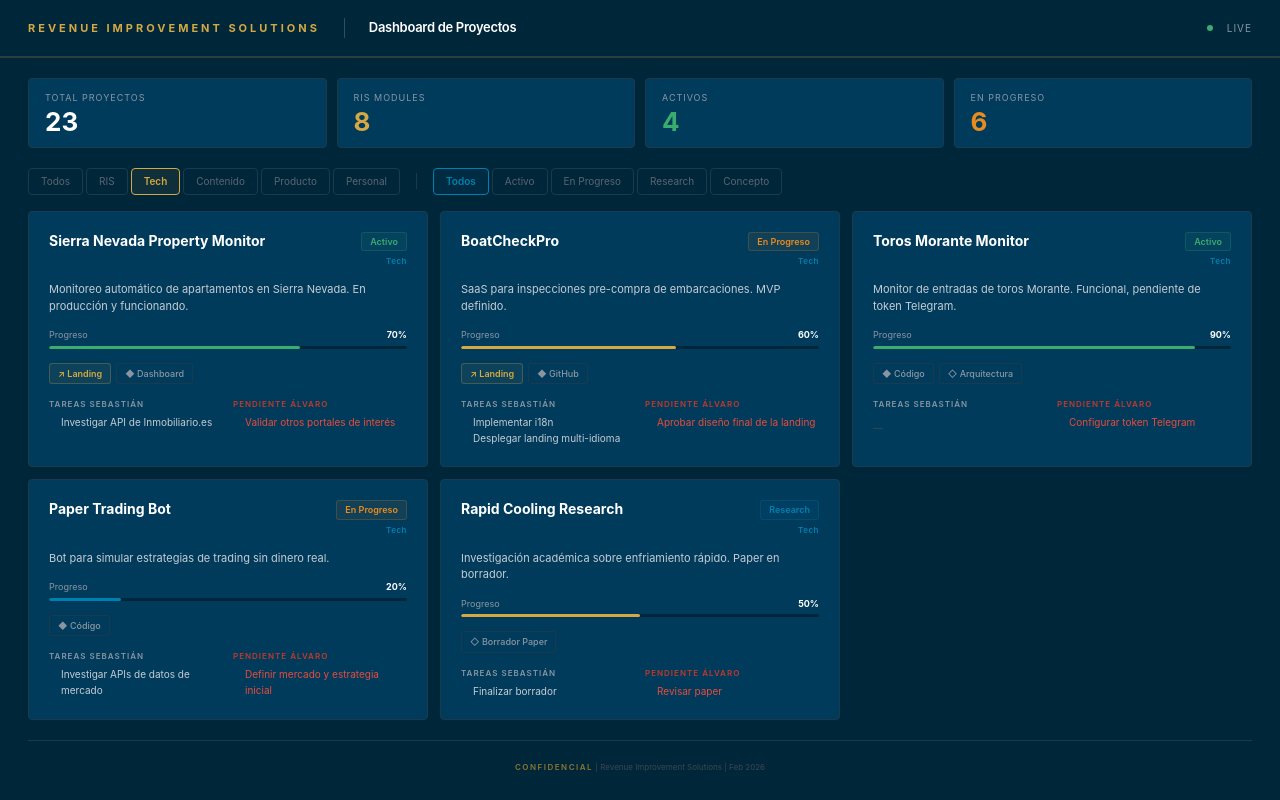
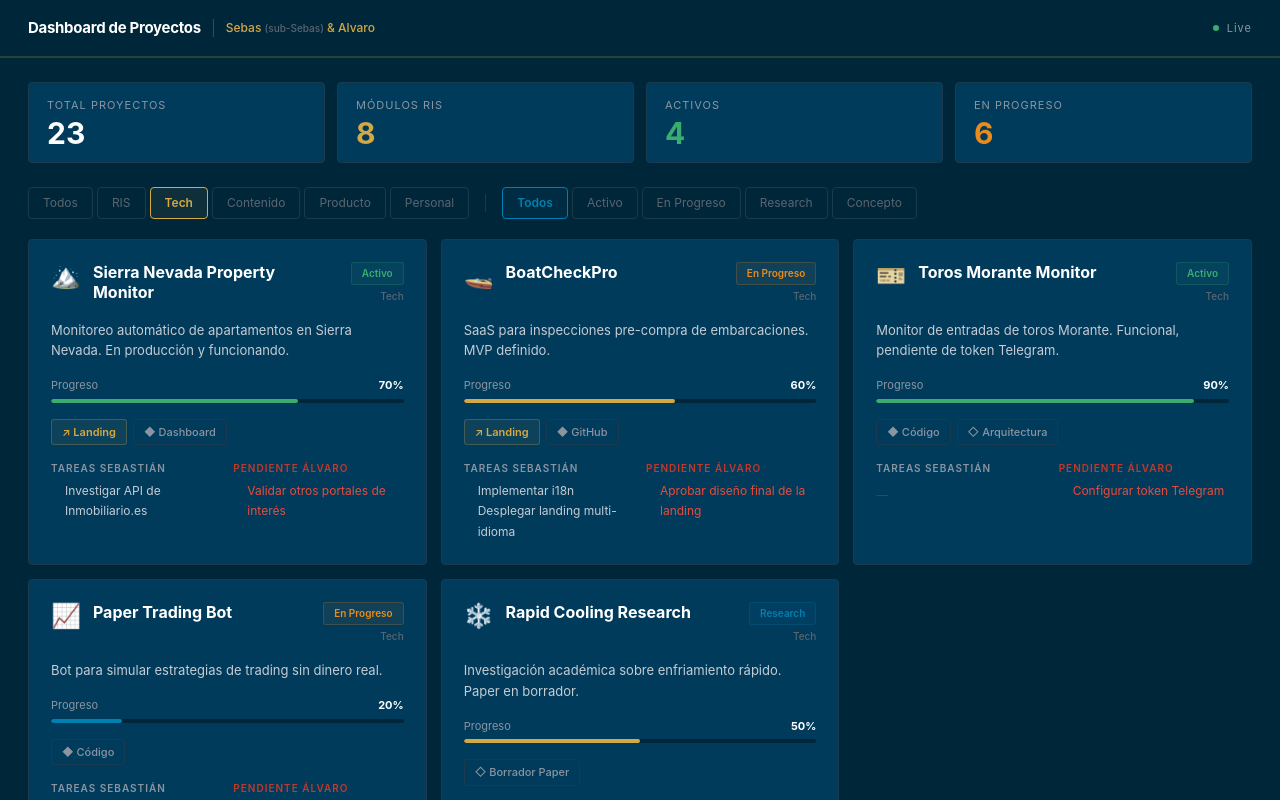
Before and after one commit to agavino1/projects-dashboard, a Next.js app: page / in a window 1280 px wide. Both pictures are taken after a click on the button "Tech". Shown: the top 800 px of the page. Built offline with nearby package versions, Linux system fonts and the light colour scheme.

Commit message:
style: add favicon, emoji icons, larger fonts, Sebas & Alvaro header

```diff
--- a/app/layout.tsx
+++ b/app/layout.tsx
@@ -3,9 +3,10 @@ import './globals.css';
 import ClientLayout from '@/components/ClientLayout';
 
 export const metadata: Metadata = {
-  title: 'RIS — Dashboard de Proyectos',
-  description: 'Revenue Improvement Solutions — Dashboard de Proyectos',
-  keywords: ['proyectos', 'dashboard', 'RIS'],
+  title: 'Dashboard de Proyectos | Sebas & Alvaro',
+  description: 'Dashboard de Proyectos — Sebas (sub-Sebas) & Alvaro',
+  keywords: ['proyectos', 'dashboard'],
+  icons: { icon: '/favicon.svg' },
 };
 
 export default function RootLayout({
--- a/app/page.tsx
+++ b/app/page.tsx
@@ -29,14 +29,14 @@ const statusMap: Record<string, { label: string; color: string; bg: string; bord
   concept:   { label: 'Concepto',    color: '#7B68EE', bg: '#7B68EE12', border: '#7B68EE33' },
 };
 
-const categoryMap: Record<string, { label: string; color: string }> = {
-  ris:       { label: 'RIS',        color: '#D4A843' },
-  tech:      { label: 'Tech',       color: '#0080B0' },
-  content:   { label: 'Contenido',  color: '#E88C1E' },
-  product:   { label: 'Producto',   color: '#8CC63F' },
-  strategy:  { label: 'Estrategia', color: '#7B68EE' },
-  ai:        { label: 'AI',         color: '#EC4899' },
-  personal:  { label: 'Personal',   color: '#8A95A0' },
+const categoryMap: Record<string, { label: string }> = {
+  ris:       { label: 'RIS' },
+  tech:      { label: 'Tech' },
+  content:   { label: 'Contenido' },
+  product:   { label: 'Producto' },
+  strategy:  { label: 'Estrategia' },
+  ai:        { label: 'AI' },
+  personal:  { label: 'Personal' },
 };
 
 const ProjectCard = ({ project }: { project: Project }) => {
@@ -49,10 +49,10 @@ const ProjectCard = ({ project }: { project: Project }) => {
       background: '#003B5C',
       borderRadius: 4,
       border: '1px solid #1B3A4D',
-      padding: 20,
+      padding: 22,
       display: 'flex',
       flexDirection: 'column',
-      gap: 14,
+      gap: 16,
       transition: 'border-color 0.2s',
     }}
     onMouseEnter={e => (e.currentTarget.style.borderColor = '#D4A84366')}
@@ -60,46 +60,52 @@ const ProjectCard = ({ project }: { project: Project }) => {
     >
       {/* Header */}
       <div style={{ display: 'flex', justifyContent: 'space-between', alignItems: 'flex-start' }}>
+        <div style={{ display: 'flex', gap: 12, flex: 1 }}>
+          {/* Emoji icon - sobrio, sin color de fondo */}
+          <div style={{ fontSize: 24, lineHeight: 1, flexShrink: 0, marginTop: 2, filter: 'grayscale(60%)' }}>
+            {project.emoji}
+          </div>
           <div style={{ flex: 1 }}>
             {project.ris_number && (
-            <div style={{ fontSize: 9, color: '#D4A843', letterSpacing: 2, fontWeight: 700, textTransform: 'uppercase', marginBottom: 4 }}>
+              <div style={{ fontSize: 10, color: '#D4A843', letterSpacing: 2, fontWeight: 700, textTransform: 'uppercase' as const, marginBottom: 3 }}>
                 {project.ris_number}
               </div>
             )}
-          <h3 style={{ fontSize: 14, fontWeight: 700, color: '#FFFFFF', margin: 0, lineHeight: 1.3 }}>
+            <h3 style={{ fontSize: 16, fontWeight: 700, color: '#FFFFFF', margin: 0, lineHeight: 1.3 }}>
               {project.name}
             </h3>
             {project.ris_subtitle && (
-            <div style={{ fontSize: 10, color: '#8A95A0', marginTop: 3, lineHeight: 1.4 }}>
+              <div style={{ fontSize: 12, color: '#8A95A0', marginTop: 3, lineHeight: 1.4 }}>
                 {project.ris_subtitle}
               </div>
             )}
           </div>
+        </div>
         <div style={{ display: 'flex', flexDirection: 'column', alignItems: 'flex-end', gap: 4, flexShrink: 0, marginLeft: 12 }}>
           <span style={{
-            fontSize: 9, fontWeight: 600, padding: '2px 8px', borderRadius: 3,
+            fontSize: 10, fontWeight: 600, padding: '3px 10px', borderRadius: 3,
             color: st.color, background: st.bg, border: `1px solid ${st.border}`,
           }}>
             {st.label}
           </span>
-          <span style={{ fontSize: 8, color: cat.color, fontWeight: 600, letterSpacing: 0.5 }}>
+          <span style={{ fontSize: 10, color: '#5A6570', fontWeight: 500 }}>
             {cat.label}
           </span>
         </div>
       </div>
 
       {/* Description */}
-      <p style={{ fontSize: 11, color: '#C5CCD3', margin: 0, lineHeight: 1.5 }}>
+      <p style={{ fontSize: 13, color: '#C5CCD3', margin: 0, lineHeight: 1.6 }}>
         {project.description}
       </p>
 
       {/* Progress */}
       <div>
-        <div style={{ display: 'flex', justifyContent: 'space-between', marginBottom: 4 }}>
-          <span style={{ fontSize: 9, color: '#8A95A0' }}>Progreso</span>
-          <span style={{ fontSize: 9, color: '#FFFFFF', fontWeight: 700 }}>{project.progress}%</span>
+        <div style={{ display: 'flex', justifyContent: 'space-between', marginBottom: 5 }}>
+          <span style={{ fontSize: 11, color: '#8A95A0' }}>Progreso</span>
+          <span style={{ fontSize: 11, color: '#FFFFFF', fontWeight: 700 }}>{project.progress}%</span>
         </div>
-        <div style={{ height: 3, background: '#00263A', borderRadius: 2, overflow: 'hidden' }}>
+        <div style={{ height: 4, background: '#00263A', borderRadius: 2, overflow: 'hidden' }}>
           <div style={{
             height: '100%', borderRadius: 2, transition: 'width 0.5s',
             width: `${project.progress}%`,
@@ -110,22 +116,22 @@ const ProjectCard = ({ project }: { project: Project }) => {
 
       {/* Links */}
       {hasLinks ? (
-        <div style={{ display: 'flex', flexWrap: 'wrap', gap: 5 }}>
+        <div style={{ display: 'flex', flexWrap: 'wrap', gap: 6 }}>
           {project.links.landing?.map((link, i) => (
             <a key={`l-${i}`} href={link.url} target="_blank" rel="noopener noreferrer"
-              style={{ fontSize: 9, padding: '3px 8px', borderRadius: 3, border: '1px solid #D4A84344', background: '#D4A84310', color: '#D4A843', textDecoration: 'none', fontWeight: 600 }}>
+              style={{ fontSize: 11, padding: '4px 10px', borderRadius: 3, border: '1px solid #D4A84344', background: '#D4A84310', color: '#D4A843', textDecoration: 'none', fontWeight: 600 }}>
               ↗ {link.title}
             </a>
           ))}
           {project.links.repo?.map((link, i) => (
             <a key={`r-${i}`} href={link.url} target="_blank" rel="noopener noreferrer"
-              style={{ fontSize: 9, padding: '3px 8px', borderRadius: 3, border: '1px solid #1B3A4D', background: 'transparent', color: '#8A95A0', textDecoration: 'none', fontWeight: 500 }}>
+              style={{ fontSize: 11, padding: '4px 10px', borderRadius: 3, border: '1px solid #1B3A4D', background: 'transparent', color: '#8A95A0', textDecoration: 'none', fontWeight: 500 }}>
               ◆ {link.title}
             </a>
           ))}
           {project.links.docs?.map((link, i) => (
             <a key={`d-${i}`} href={link.url} target="_blank" rel="noopener noreferrer"
-              style={{ fontSize: 9, padding: '3px 8px', borderRadius: 3, border: '1px solid #1B3A4D', background: 'transparent', color: '#8A95A0', textDecoration: 'none', fontWeight: 500 }}>
+              style={{ fontSize: 11, padding: '4px 10px', borderRadius: 3, border: '1px solid #1B3A4D', background: 'transparent', color: '#8A95A0', textDecoration: 'none', fontWeight: 500 }}>
               ◇ {link.title}
             </a>
           ))}
@@ -133,29 +139,29 @@ const ProjectCard = ({ project }: { project: Project }) => {
       ) : null}
 
       {/* Tasks */}
-      <div style={{ display: 'grid', gridTemplateColumns: '1fr 1fr', gap: 10 }}>
+      <div style={{ display: 'grid', gridTemplateColumns: '1fr 1fr', gap: 12 }}>
         <div>
-          <div style={{ fontSize: 8, color: '#8A95A0', textTransform: 'uppercase', letterSpacing: 1, fontWeight: 600, marginBottom: 4 }}>
+          <div style={{ fontSize: 10, color: '#8A95A0', textTransform: 'uppercase' as const, letterSpacing: 1, fontWeight: 600, marginBottom: 5 }}>
             Tareas Sebastián
           </div>
           {project.tasks_sebastian.length > 0 ? (
-            <ul style={{ margin: 0, paddingLeft: 12, fontSize: 10, color: '#C5CCD3', lineHeight: 1.6 }}>
+            <ul style={{ margin: 0, paddingLeft: 14, fontSize: 12, color: '#C5CCD3', lineHeight: 1.7 }}>
               {project.tasks_sebastian.map((t, i) => <li key={i}>{t}</li>)}
             </ul>
           ) : (
-            <span style={{ fontSize: 10, color: '#3D4750' }}>—</span>
+            <span style={{ fontSize: 12, color: '#3D4750' }}>—</span>
           )}
         </div>
         <div>
-          <div style={{ fontSize: 8, color: '#C0392B', textTransform: 'uppercase', letterSpacing: 1, fontWeight: 600, marginBottom: 4 }}>
+          <div style={{ fontSize: 10, color: '#C0392B', textTransform: 'uppercase' as const, letterSpacing: 1, fontWeight: 600, marginBottom: 5 }}>
             Pendiente Álvaro
           </div>
           {project.tasks_alvaro.length > 0 ? (
-            <ul style={{ margin: 0, paddingLeft: 12, fontSize: 10, color: '#E74C3C', lineHeight: 1.6 }}>
+            <ul style={{ margin: 0, paddingLeft: 14, fontSize: 12, color: '#E74C3C', lineHeight: 1.7 }}>
               {project.tasks_alvaro.map((t, i) => <li key={i}>{t}</li>)}
             </ul>
           ) : (
-            <span style={{ fontSize: 10, color: '#3D4750' }}>—</span>
+            <span style={{ fontSize: 12, color: '#3D4750' }}>—</span>
           )}
         </div>
       </div>
@@ -193,33 +199,33 @@ export default function DashboardPage() {
   if (loading) {
     return (
       <div style={{ minHeight: '100vh', background: '#00263A', display: 'flex', alignItems: 'center', justifyContent: 'center' }}>
-        <div style={{ color: '#D4A843', fontSize: 12, letterSpacing: 2 }}>CARGANDO...</div>
+        <div style={{ color: '#D4A843', fontSize: 14, letterSpacing: 2 }}>CARGANDO...</div>
       </div>
     );
   }
 
   return (
     <div style={{ minHeight: '100vh', background: '#00263A', fontFamily: "'Inter', -apple-system, sans-serif" }}>
-      <div style={{ maxWidth: 1440, margin: '0 auto', padding: '20px 28px' }}>
+      <div style={{ maxWidth: 1440, margin: '0 auto', padding: '24px 28px' }}>
 
         {/* Stats */}
-        <div style={{ display: 'grid', gridTemplateColumns: 'repeat(4, 1fr)', gap: 10, marginBottom: 20 }}>
+        <div style={{ display: 'grid', gridTemplateColumns: 'repeat(4, 1fr)', gap: 12, marginBottom: 24 }}>
           {[
             { label: 'Total Proyectos', value: stats.total, color: '#FFFFFF' },
-            { label: 'RIS Modules', value: stats.ris, color: '#D4A843' },
+            { label: 'Módulos RIS', value: stats.ris, color: '#D4A843' },
             { label: 'Activos', value: stats.active, color: '#3AAD6E' },
             { label: 'En Progreso', value: stats.progress, color: '#E88C1E' },
           ].map((s, i) => (
-            <div key={i} style={{ background: '#003B5C', borderRadius: 4, padding: '12px 16px', border: '1px solid #1B3A4D' }}>
-              <div style={{ fontSize: 9, color: '#8A95A0', textTransform: 'uppercase', letterSpacing: 1, marginBottom: 4 }}>{s.label}</div>
-              <div style={{ fontSize: 26, fontWeight: 700, color: s.color, lineHeight: 1 }}>{s.value}</div>
+            <div key={i} style={{ background: '#003B5C', borderRadius: 4, padding: '14px 18px', border: '1px solid #1B3A4D' }}>
+              <div style={{ fontSize: 11, color: '#8A95A0', textTransform: 'uppercase' as const, letterSpacing: 1, marginBottom: 4 }}>{s.label}</div>
+              <div style={{ fontSize: 30, fontWeight: 700, color: s.color, lineHeight: 1 }}>{s.value}</div>
             </div>
           ))}
         </div>
 
         {/* Filters */}
-        <div style={{ display: 'flex', gap: 16, marginBottom: 16, flexWrap: 'wrap', alignItems: 'center' }}>
-          <div style={{ display: 'flex', gap: 3 }}>
+        <div style={{ display: 'flex', gap: 16, marginBottom: 20, flexWrap: 'wrap', alignItems: 'center' }}>
+          <div style={{ display: 'flex', gap: 4 }}>
             {[
               { key: 'all', label: 'Todos' },
               { key: 'ris', label: 'RIS' },
@@ -230,17 +236,17 @@ export default function DashboardPage() {
             ].map(f => (
               <button key={f.key} onClick={() => setActiveCat(f.key)}
                 style={{
-                  padding: '5px 12px', borderRadius: 4, border: `1px solid ${activeCat === f.key ? '#D4A843' : '#1B3A4D'}`,
+                  padding: '6px 14px', borderRadius: 4, border: `1px solid ${activeCat === f.key ? '#D4A843' : '#1B3A4D'}`,
                   background: activeCat === f.key ? '#D4A84312' : 'transparent',
                   color: activeCat === f.key ? '#D4A843' : '#5A6570',
-                  cursor: 'pointer', fontSize: 10, fontWeight: activeCat === f.key ? 600 : 400,
+                  cursor: 'pointer', fontSize: 12, fontWeight: activeCat === f.key ? 600 : 400,
                 }}>
                 {f.label}
               </button>
             ))}
           </div>
-          <span style={{ width: 1, height: 16, background: '#1B3A4D', display: 'inline-block' }} />
-          <div style={{ display: 'flex', gap: 3 }}>
+          <span style={{ width: 1, height: 18, background: '#1B3A4D', display: 'inline-block' }} />
+          <div style={{ display: 'flex', gap: 4 }}>
             {[
               { key: 'all', label: 'Todos' },
               { key: 'active', label: 'Activo' },
@@ -250,10 +256,10 @@ export default function DashboardPage() {
             ].map(f => (
               <button key={f.key} onClick={() => setActiveFilter(f.key)}
                 style={{
-                  padding: '5px 12px', borderRadius: 4, border: `1px solid ${activeFilter === f.key ? '#0080B0' : '#1B3A4D'}`,
+                  padding: '6px 14px', borderRadius: 4, border: `1px solid ${activeFilter === f.key ? '#0080B0' : '#1B3A4D'}`,
                   background: activeFilter === f.key ? '#0080B012' : 'transparent',
                   color: activeFilter === f.key ? '#0080B0' : '#5A6570',
-                  cursor: 'pointer', fontSize: 10, fontWeight: activeFilter === f.key ? 600 : 400,
+                  cursor: 'pointer', fontSize: 12, fontWeight: activeFilter === f.key ? 600 : 400,
                 }}>
                 {f.label}
               </button>
@@ -262,14 +268,13 @@ export default function DashboardPage() {
         </div>
 
         {/* Grid */}
-        <div style={{ display: 'grid', gridTemplateColumns: 'repeat(auto-fill, minmax(340px, 1fr))', gap: 12 }}>
+        <div style={{ display: 'grid', gridTemplateColumns: 'repeat(auto-fill, minmax(380px, 1fr))', gap: 14 }}>
           {filtered.map(p => <ProjectCard key={p.id} project={p} />)}
         </div>
 
         {/* Footer */}
-        <div style={{ textAlign: 'center', padding: '20px 0 12px', fontSize: 8, color: '#3D4750', borderTop: '1px solid #1B3A4D', marginTop: 20 }}>
-          <span style={{ color: '#8B7535', fontWeight: 600, letterSpacing: 1.5 }}>CONFIDENCIAL</span>
-          {' '} | Revenue Improvement Solutions | Feb 2026
+        <div style={{ textAlign: 'center', padding: '24px 0 14px', fontSize: 10, color: '#3D4750', borderTop: '1px solid #1B3A4D', marginTop: 24 }}>
+          Dashboard de Proyectos · Sebas & Alvaro · Feb 2026
         </div>
       </div>
     </div>
--- a/components/Navigation.tsx
+++ b/components/Navigation.tsx
@@ -1,30 +1,24 @@
 'use client';
 
 import Link from 'next/link';
-import { usePathname } from 'next/navigation';
 
 export default function Navigation() {
-  const pathname = usePathname();
-  const isActive = (path: string) => pathname === path;
-
   return (
     <nav style={{ background: '#00263A', borderBottom: '2px solid #D4A84333' }}>
       <div style={{ maxWidth: 1440, margin: '0 auto', padding: '0 28px' }}>
         <div style={{ display: 'flex', justifyContent: 'space-between', alignItems: 'center', height: 56 }}>
-          <div style={{ display: 'flex', alignItems: 'center', gap: 24 }}>
-            <Link href="/" style={{ textDecoration: 'none', display: 'flex', alignItems: 'center', gap: 10 }}>
-              <span style={{ fontSize: 11, letterSpacing: 3, textTransform: 'uppercase' as const, color: '#D4A843', fontWeight: 700 }}>
-                Revenue Improvement Solutions
-              </span>
-            </Link>
-            <span style={{ width: 1, height: 20, background: '#2A5068', display: 'inline-block' }} />
-            <span style={{ fontSize: 13, fontWeight: 600, color: '#FFFFFF', letterSpacing: -0.3 }}>
+          <Link href="/" style={{ textDecoration: 'none', display: 'flex', alignItems: 'center', gap: 12 }}>
+            <span style={{ fontSize: 15, fontWeight: 700, color: '#FFFFFF', letterSpacing: -0.3 }}>
               Dashboard de Proyectos
             </span>
-          </div>
-          <div style={{ display: 'flex', alignItems: 'center', gap: 14 }}>
+            <span style={{ width: 1, height: 18, background: '#2A5068', display: 'inline-block' }} />
+            <span style={{ fontSize: 12, color: '#D4A843', fontWeight: 500 }}>
+              Sebas <span style={{ color: '#5A6570', fontSize: 10 }}>(sub-Sebas)</span> & Alvaro
+            </span>
+          </Link>
+          <div style={{ display: 'flex', alignItems: 'center', gap: 8 }}>
             <div style={{ height: 6, width: 6, background: '#3AAD6E', borderRadius: '50%' }} />
-            <span style={{ fontSize: 10, color: '#8A95A0', letterSpacing: 1, textTransform: 'uppercase' as const }}>Live</span>
+            <span style={{ fontSize: 11, color: '#8A95A0', letterSpacing: 1 }}>Live</span>
           </div>
         </div>
       </div>
```
Also changed, not shown: public/favicon.svg (added). Lines whose indentation alone changed are shown as unchanged.
